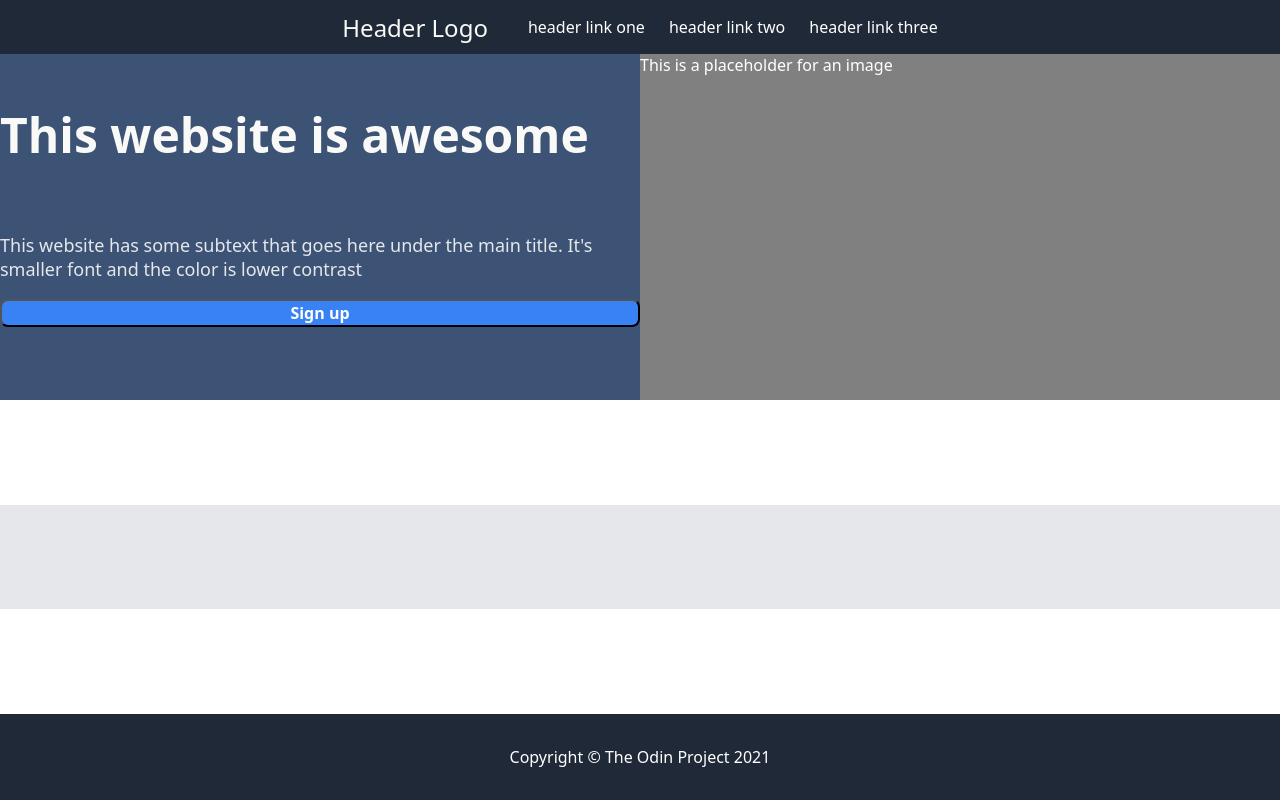
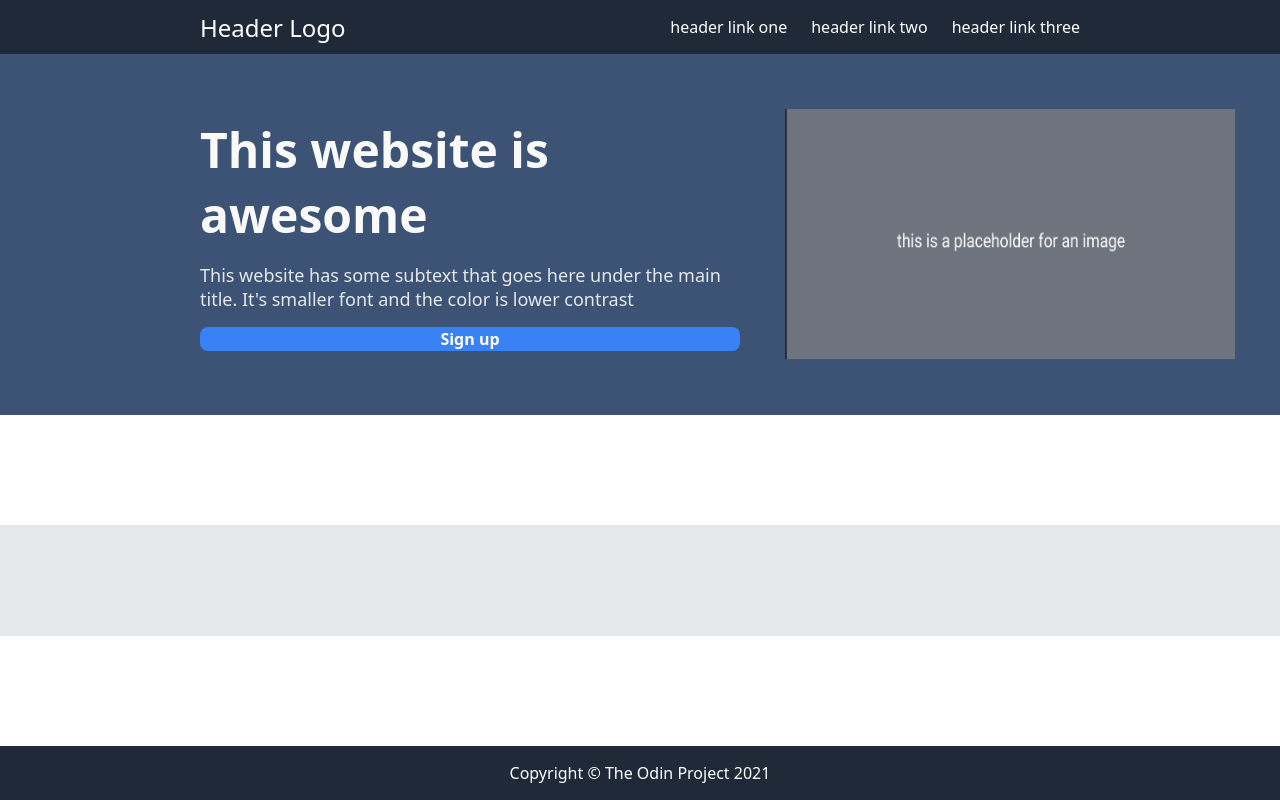
Before and after one commit to Rob-Stokes/landing-page, a plain HTML site: page index.html in a window 1280 px wide. Drawn offline with Linux system fonts and the light colour scheme.

Commit message:
Add images folder, tweak hero section

```diff
--- a/index.html
+++ b/index.html
@@ -18,30 +18,29 @@
 
     <div class="hero-section">
         <div class="hero-left">
-            <p class="hero-main-text">This website is awesome</p>
-            <p class="hero-sub-text">This website has some subtext that goes here under the main title. It's smaller font and the color is lower contrast</p>
+            <div class="hero-main-text">This website is awesome</div>
+            <div class="hero-sub-text">This website has some subtext that goes here under the main title. It's smaller font and the color is lower contrast</div>
             <button type="button" class="button">Sign up</button>
         </div>
-        <div class="img-container">
-            This is a placeholder for an image
-            <img src="" alt="" />
+        <div class="hero-right">
+            <img class="hero-img" src="images/placeholder.png" alt="" />
         </div>
     </div>
 
     <div class="section2">
-        <p></p>
+        <div></div>
     </div>
 
     <div class="section3">
-        <p></p>
+        <div></div>
     </div>
 
     <div class="section4">
-        <p></p>
+        <div></div>
     </div>
 
     <div class="footer">
-         <p>Copyright &copy; The Odin Project 2021</p>
+         <div>Copyright &copy; The Odin Project 2021</div>
     </div>
 </body>
 </html>
--- a/style.css
+++ b/style.css
@@ -13,22 +13,23 @@ body {
     background-color: #1F2937;
     color: white;
     display: flex;
-    justify-content: center;
+    justify-content: space-between;
     align-items: center;
 }
 
 .logo {
-    color: #F9FAF8;
     font-size: 24px;
+    padding-left: 200px;
+}
+
+.header-links {
+    display: flex;
 }
 
 ul {
     list-style: none;
     gap: 24px;
-}
-
-.header-links {
-    display: flex;
+    padding-right: 200px;
 }
 
 a {
@@ -46,19 +47,28 @@ a {
     display: flex;
     flex-direction: column;
     flex: 1;
+    padding-left: 200px;
+    justify-content: center;
+    gap: 16px;
 }
 
-.img-container {
-    background-color: grey;
-    color: white;
+.hero-right {
     display: flex;
     flex: 1;
+    justify-content: center;
+    align-items: center;
+}
+
+.hero-img {
+    width: 450px;
+    height: 250px;
 }
 
 .hero-main-text {
     color: #F9FAF8;
     font-size: 48px;
     font-weight: 900;
+    width: 400px;
 }
 
 .hero-sub-text {
@@ -72,6 +82,7 @@ a {
     font-size: 16px;
     background-color: #3882F6;
     border-radius: 8px;
+    border-style: none;
 }
 
 .section2 {
```
Also changed, not shown: images/placeholder.png (added).
